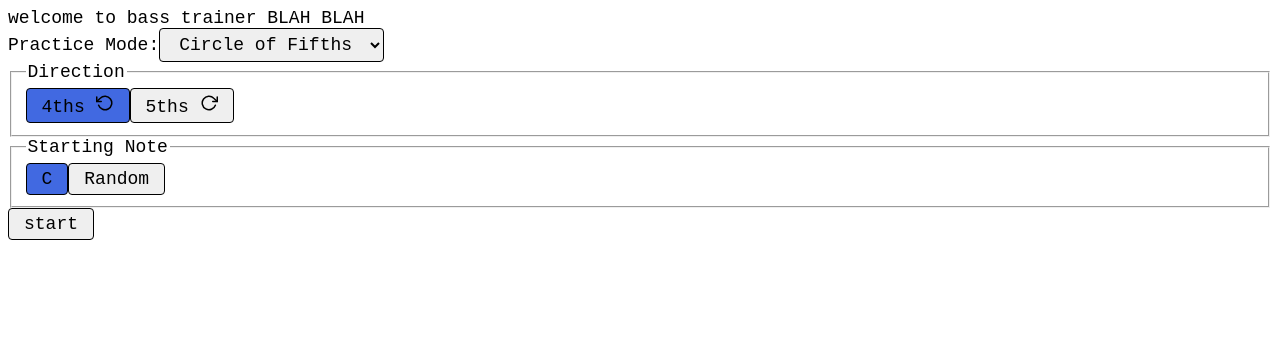
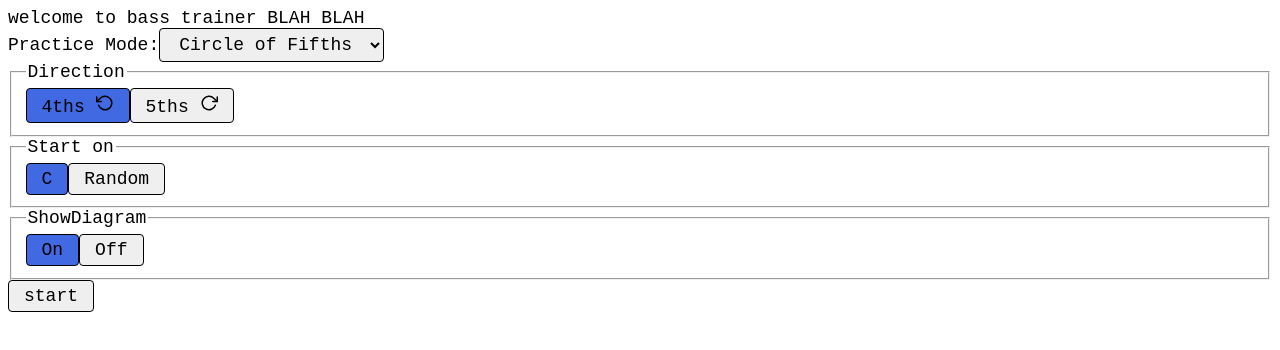
Before and after one commit to desmondsmall/bassfretboard.com, a Next.js app: page / in a window 1280 px wide. Shown: the top 350 px of the page. Built offline with nearby package versions, Linux system fonts and the light colour scheme.

Commit message:
circle of fifths options for showing the circle diagram

```diff
--- a/src/components/CircleOfFifths/CircleOfFifths.jsx
+++ b/src/components/CircleOfFifths/CircleOfFifths.jsx
@@ -4,6 +4,7 @@ import { Analyser } from '../Analyser'
 import { Direction } from './Direction'
 import { StartingNote } from './StartingNote'
 import { Fieldset } from '../Fieldset'
+import { Diagram } from './Diagram'
 import { randomIntFromInterval } from '../../functions'
 
 export const CircleOfFifths = ({ userAudio, listening, setListening, optionsIsOpen, start }) => {
@@ -13,6 +14,7 @@ export const CircleOfFifths = ({ userAudio, listening, setListening, optionsIsOp
 
     const [direction, setDirection] = useState("fourths")
     const [startingNote, setStartingNote] = useState("c")
+    const [diagram, setDiagram] = useState(true)
     const [correct, setCorrect] = useState()
     const [noteToPlay, setNoteToPlay] = useState()
     const [format, setFormat] = useState("flat")
@@ -83,8 +85,12 @@ export const CircleOfFifths = ({ userAudio, listening, setListening, optionsIsOp
                         <Direction direction={direction} setDirection={setDirection} />
                     </Fieldset>
 
-                    <Fieldset name="Starting Note">
+                    <Fieldset name="Start on">
                         <StartingNote startingNote={startingNote} setStartingNote={setStartingNote} />
+                    </Fieldset>
+
+                    <Fieldset name="ShowDiagram">
+                        <Diagram diagram={diagram} setDiagram={setDiagram} />
                     </Fieldset>
                     {start}
                 </Options>
--- /dev/null
+++ b/src/components/CircleOfFifths/Diagram.jsx
@@ -0,0 +1,16 @@
+export const Diagram = ({ diagram, setDiagram }) => {
+    return (
+        <>
+            <button
+                onClick={() => setDiagram(true)}
+                className={` ${diagram ? 'active' : ''}`}>
+                On
+            </button>
+            <button
+                onClick={() => setDiagram()}
+                className={` ${!diagram ? 'active' : ''}`}>
+                Off
+            </button>
+        </>
+    )
+}
```
